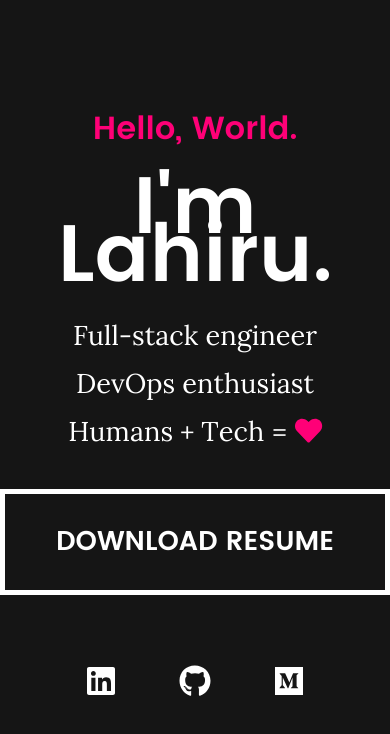
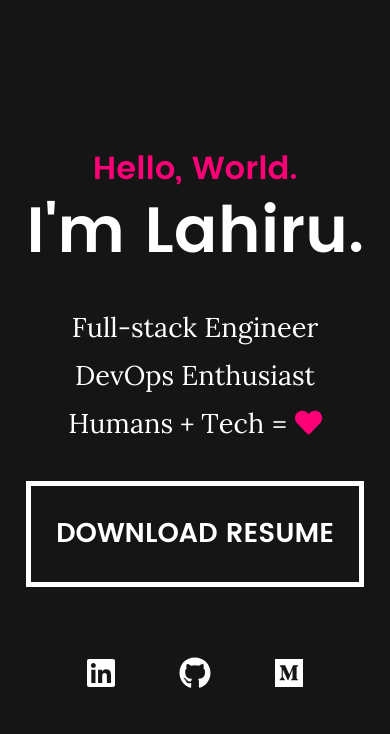
Before and after one commit to lahmud/lahirutm.com, an Angular app in the folder ltm/: page / in a window 390 px wide. Shown: the top 734 px of the page. Built offline with nearby package versions, Linux system fonts and the light colour scheme.

Commit message:
Clean spacing on mobile

```diff
--- a/ltm/src/app/app.component.html
+++ b/ltm/src/app/app.component.html
@@ -6,8 +6,8 @@
     <h1 class="title">I'm Lahiru.</h1>
 
     <div class="personal-details">
-      <p>Full-stack engineer</p>
-      <p>DevOps enthusiast</p>
+      <p>Full-stack Engineer</p>
+      <p>DevOps Enthusiast</p>
       <p>Humans + Tech = <fa-icon class="red" [icon]="faHeart"></fa-icon></p>
     </div>
 
--- a/ltm/src/app/app.component.scss
+++ b/ltm/src/app/app.component.scss
@@ -5,7 +5,7 @@
   align-items: center;
   justify-content: center;
   flex-direction: column;
-  height: 100%;
+  min-height: 100%;
   text-align: center;
 }
 
@@ -24,12 +24,12 @@
   color: $red;
   font-size: 2rem;
   margin: 0;
-  margin-bottom: 2rem;
 }
 
 .title {
-  font-size: 5rem;
+  font-size: 4rem;
   margin: 0;
+  line-height: 5rem;
 }
 
 .personal-details {
--- a/ltm/src/styles.scss
+++ b/ltm/src/styles.scss
@@ -6,7 +6,7 @@ html,
 body {
   height: 100%;
   margin: 0;
-  padding: 0;
+  padding: 0.5rem;
 }
 body {
   background: $gray-dark;
```
